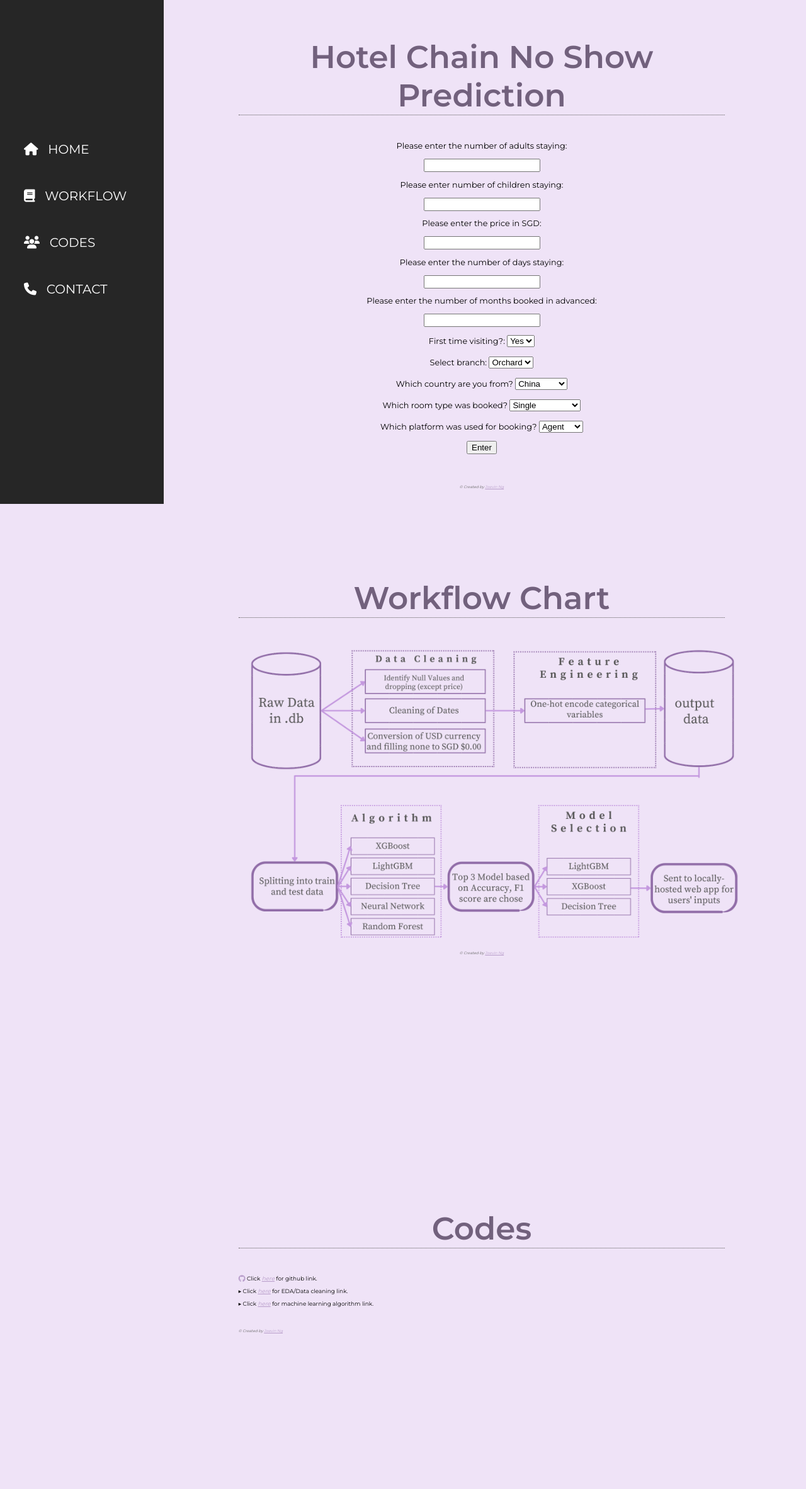
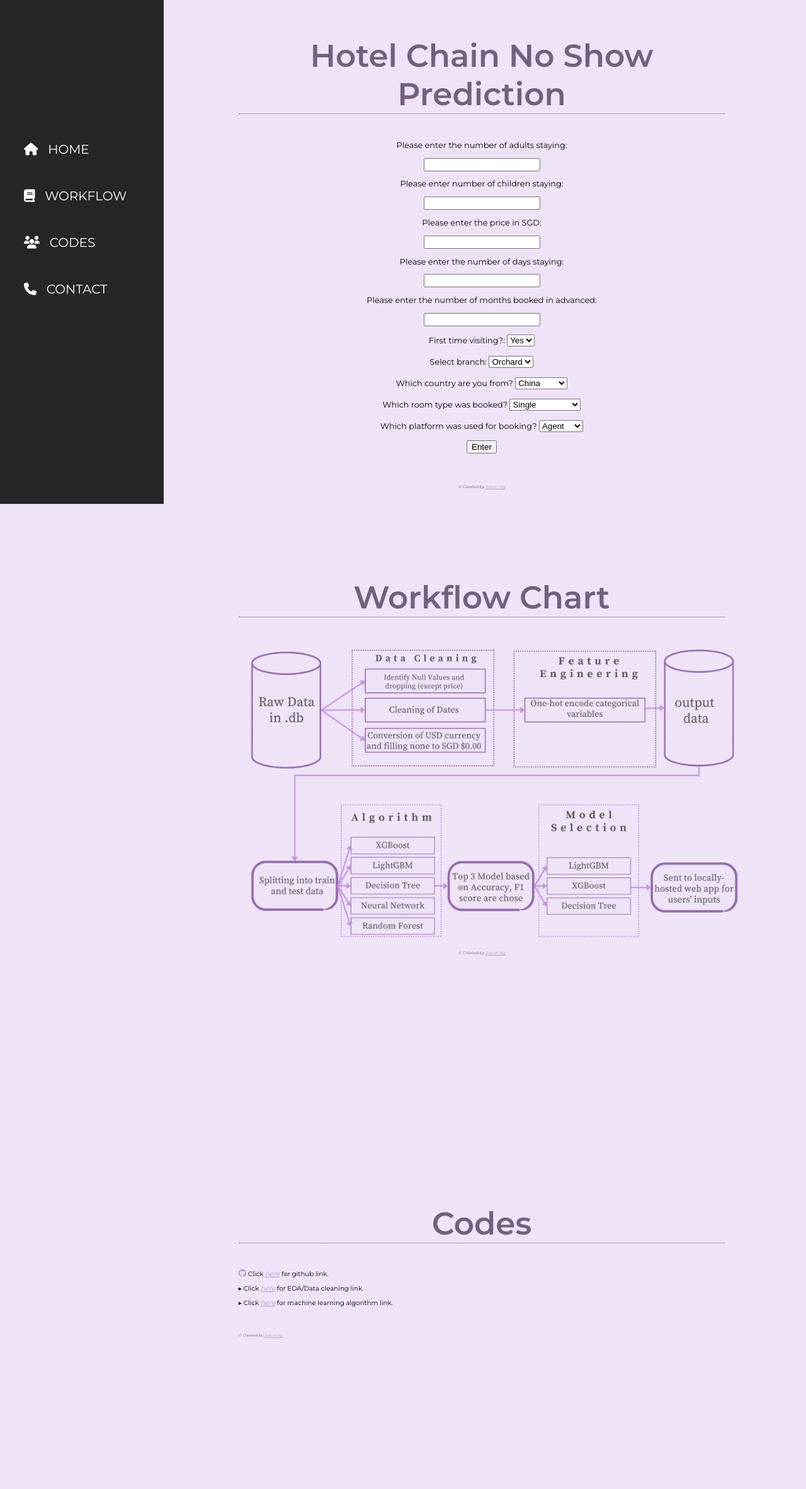
Before and after one commit to nnnvnnn/hotelnoshowheroku, a Flask app: page / in a window 1280 px wide. Shown: the top 2364 px of the page at 63% size. Run offline with Flask 2, Linux system fonts and the light colour scheme; some libraries are stand-ins or nearby versions.

Commit message:
Update styles.css

```diff
--- a/static/css/styles.css
+++ b/static/css/styles.css
@@ -100,7 +100,7 @@ nav ul li a:hover:before {
 .box-areacodes {
 	width: 75%;
     text-align: left;
-    font-size: 70%;
+    font-size: 80%;
 }
 
 /***links***/
@@ -119,7 +119,7 @@ a:hover {
     opactiy: 0.8;
     color: #6a6a6a;
     font-style: italic;
-    font-size: 40%;
+    font-size: 50%;
     padding : 0px;
     font-family:'Montserrat', sans-serif;
 
```
